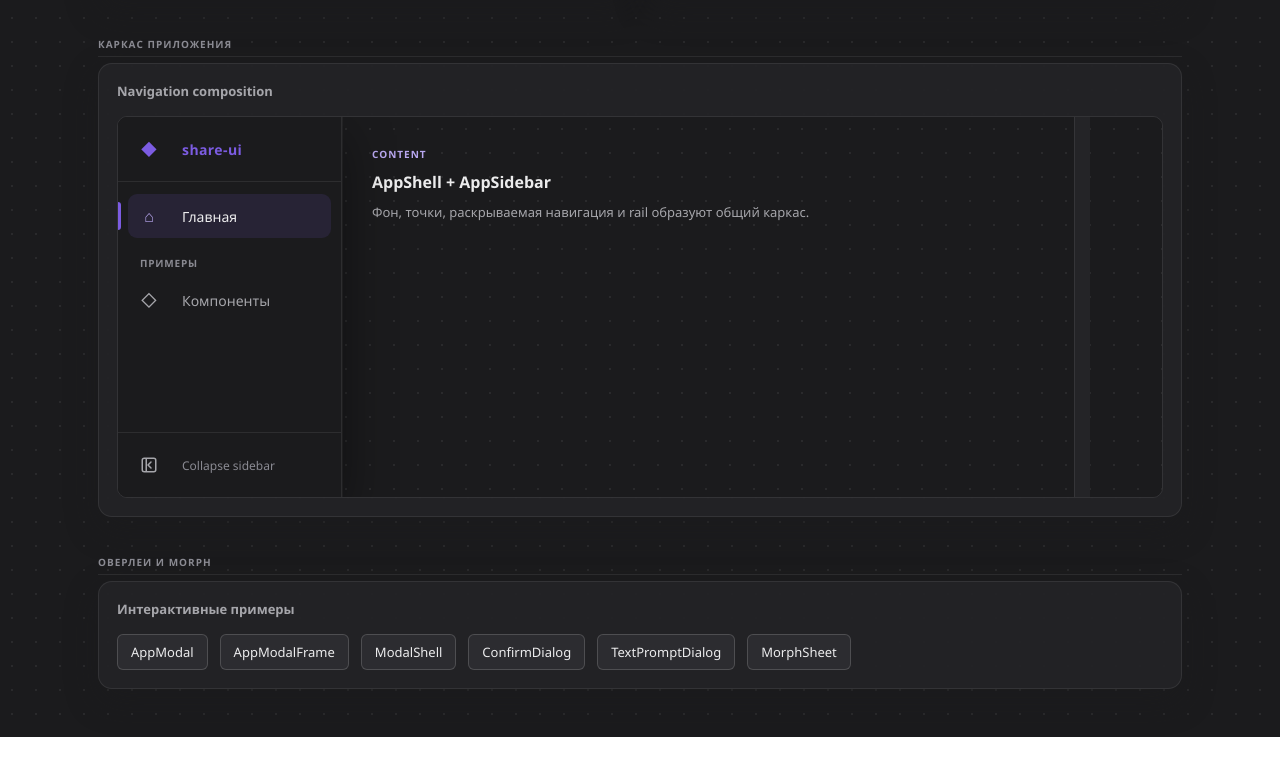
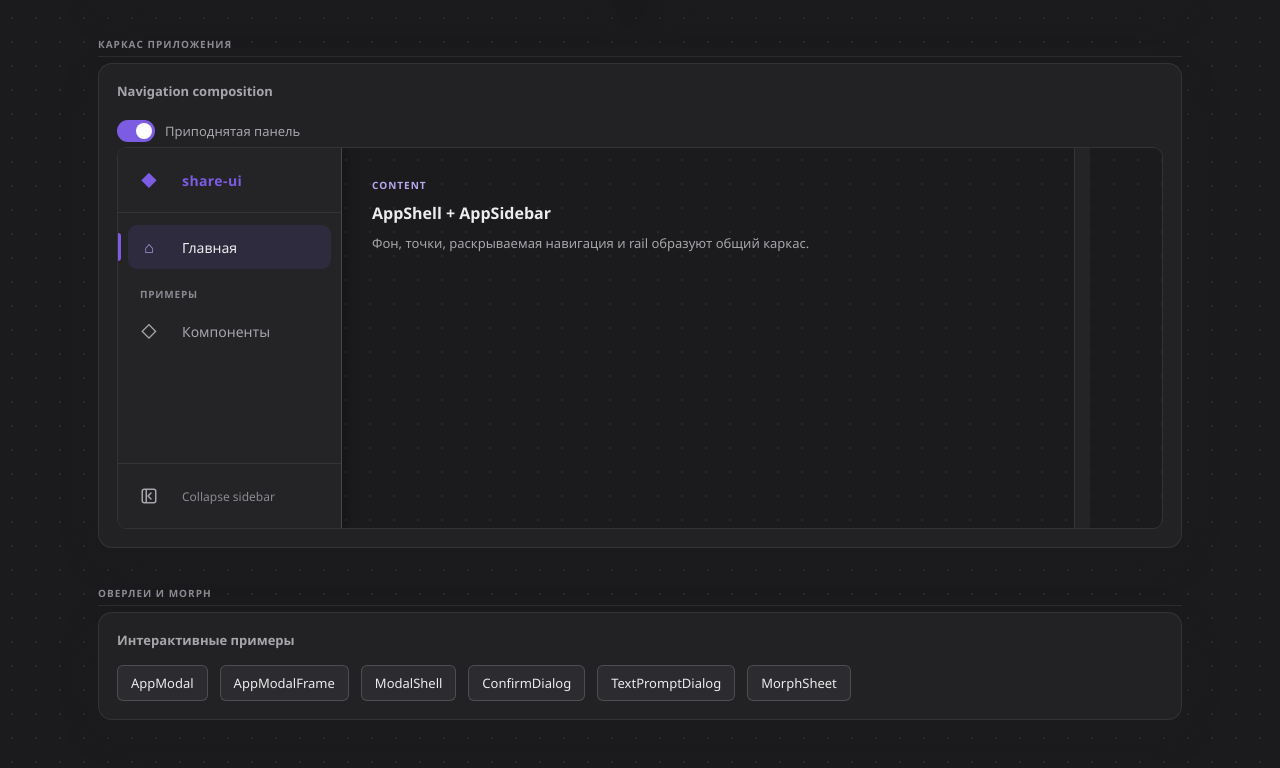
Before and after one commit to SylvieShare/share-ui, a Vue app: page / in a window 1280 px wide. Shown: the part 4002-4770 px from the top of the page. Before the commit the page ends 4739 px from the top, so only its background shows below. Built offline with nearby package versions, Linux system fonts and the light colour scheme.

Commit message:
Добавить приподнятый вариант боковой панели

```diff
--- a/package.json
+++ b/package.json
@@ -1,6 +1,6 @@
 {
   "name": "@sylvieshare/share-ui",
-  "version": "0.28.0",
+  "version": "0.29.0",
   "description": "Shared Vue 3 design tokens, UI primitives and headless interactions for SylvieShare applications.",
   "type": "module",
   "main": "./dist/share-ui.js",
--- a/src/components/navigation/AppSidebar.vue
+++ b/src/components/navigation/AppSidebar.vue
@@ -3,6 +3,7 @@
     class="share-app-sidebar app-sidebar"
     :class="[
       expanded && 'share-app-sidebar--expanded app-sidebar--expanded',
+      elevated && 'share-app-sidebar--elevated',
       `share-app-sidebar--${position}`,
       `share-app-sidebar--mobile-${mobileMode}`,
       `share-app-sidebar--breakpoint-${mobileBreakpoint}`,
@@ -40,6 +41,7 @@ import SidebarToggle from './SidebarToggle.vue'
 const props = defineProps({
   modelValue: { type: Boolean, default: undefined },
   defaultExpanded: { type: Boolean, default: false },
+  elevated: { type: Boolean, default: false },
   storageKey: { type: String, default: '' },
   position: {
     type: String,
@@ -122,6 +124,12 @@ defineExpose({ expanded, expand, collapse, toggle })
   box-shadow: var(--shadow-lg);
 }
 
+.share-app-sidebar--elevated {
+  background: var(--surface);
+  border-right-color: var(--border-strong);
+  box-shadow: 4px 0 12px color-mix(in srgb, var(--scrim) 45%, transparent);
+}
+
 .share-sidebar-head {
   display: flex;
   align-items: center;
@@ -176,6 +184,11 @@ defineExpose({ expanded, expand, collapse, toggle })
     box-shadow: none;
   }
 
+  .share-app-sidebar--breakpoint-768.share-app-sidebar--mobile-top.share-app-sidebar--elevated {
+    border-bottom-color: var(--border-strong);
+    box-shadow: 0 4px 12px color-mix(in srgb, var(--scrim) 45%, transparent);
+  }
+
   .share-app-sidebar--breakpoint-768.share-app-sidebar--mobile-top .share-sidebar-head {
     width: auto;
     height: auto;
@@ -215,6 +228,11 @@ defineExpose({ expanded, expand, collapse, toggle })
     box-shadow: none;
   }
 
+  .share-app-sidebar--breakpoint-640.share-app-sidebar--mobile-top.share-app-sidebar--elevated {
+    border-bottom-color: var(--border-strong);
+    box-shadow: 0 4px 12px color-mix(in srgb, var(--scrim) 45%, transparent);
+  }
+
   .share-app-sidebar--breakpoint-640.share-app-sidebar--mobile-top .share-sidebar-head {
     width: auto;
     height: auto;
--- a/src/gallery/ComponentGallery.vue
+++ b/src/gallery/ComponentGallery.vue
@@ -303,6 +303,7 @@
         data-share-gallery="AppShell AppSidebar SidebarBrand SidebarGroup SidebarNavItem SidebarToggle"
       >
         <h2>Navigation composition</h2>
+        <ToggleSwitch v-model="sidebarElevated" label="Приподнятая панель" />
         <div class="share-component-gallery__chrome">
           <AppShell
             class="share-component-gallery__chrome-shell"
@@ -311,7 +312,7 @@
             :rail-width="88"
           >
             <template #sidebar>
-              <AppSidebar v-model="sidebarExpanded" position="sticky" :default-expanded="true" storage-key="">
+              <AppSidebar v-model="sidebarExpanded" :elevated="sidebarElevated" position="sticky" :default-expanded="true" storage-key="">
                 <template #brand>
                   <SidebarBrand as="div" label="share-ui">
                     <template #icon><span>◆</span></template>
@@ -476,6 +477,7 @@ const selectValue = ref('rare')
 const colorValue = ref('#7c5ce2')
 const richValue = ref('<p><strong>RichContent</strong> показывает очищенный результат и <span data-rich-node="mention" data-rich-payload="%7B%22id%22%3A42%7D" contenteditable="false">@example</span>.</p>')
 const sidebarExpanded = ref(true)
+const sidebarElevated = ref(true)
 const popoverOpen = ref(false)
 const popoverAnchor = ref(null)
 const actionMenuAnchor = ref(null)
--- a/src/index.d.ts
+++ b/src/index.d.ts
@@ -258,6 +258,7 @@ export const AppShell: DefineComponent<{
 export const AppSidebar: DefineComponent<{
   modelValue?: boolean
   defaultExpanded?: boolean
+  elevated?: boolean
   storageKey?: string
   position?: 'fixed' | 'sticky'
   mobileMode?: 'hide' | 'top'
```
Also changed, not shown: 6 other files (tests, documents, lock files or other folders).
